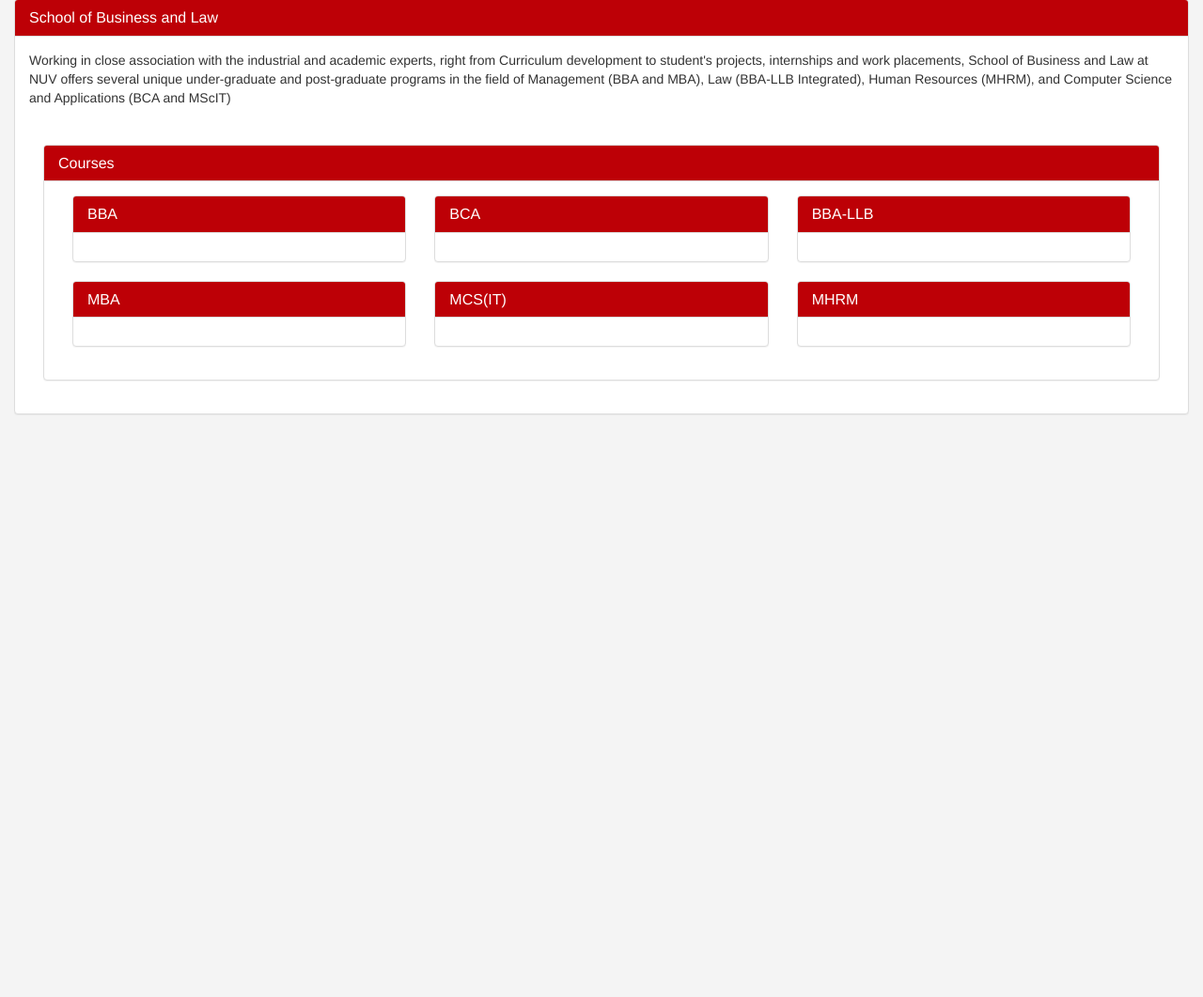
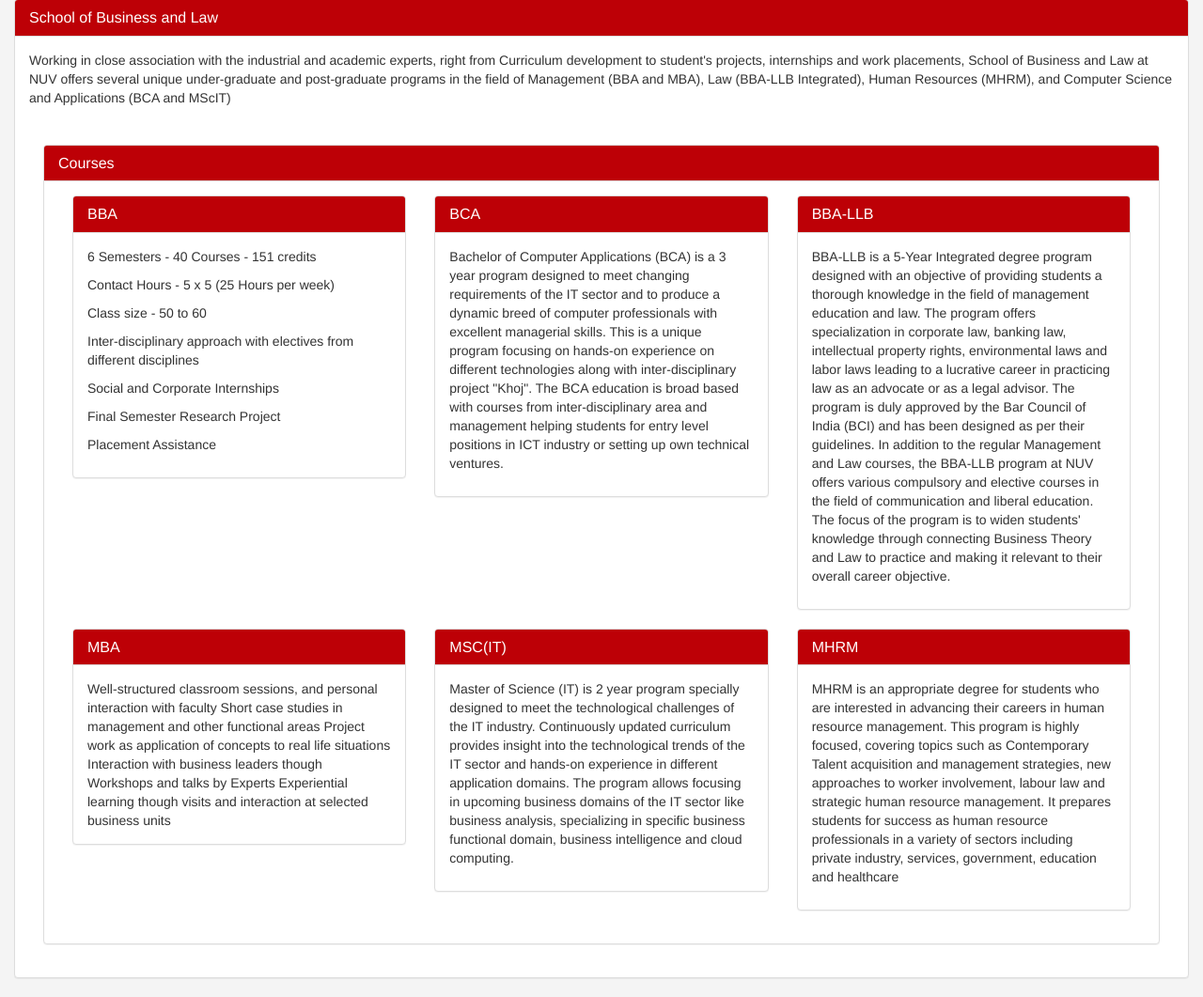
Before and after one commit to krishc17/Admission, a PHP site: page /sbl.php in a window 1280 px wide. Shown: the part 124-1185 px from the top of the page at 94% size. Before the commit the page ends 565 px from the top, so only its background shows below. Run offline with PHP 8.4, Linux system fonts and the light colour scheme; some libraries are stand-ins or nearby versions.

Commit message:
content
added content for SBL and beautified the code

```diff
--- a/sbl.php
+++ b/sbl.php
@@ -27,7 +27,13 @@
                                             <h3 class="panel-title"> BBA </h3>
                                         </div>
                                         <div class="panel-body">
-                                            <!-- content -->
+                                            <p>6 Semesters - 40 Courses - 151 credits</p>
+                                            <p>Contact Hours - 5 x 5 (25 Hours per week)</p>
+                                            <p>Class size - 50 to 60</p>
+                                            <p>Inter-disciplinary approach with electives from different disciplines</p>
+                                            <p>Social and Corporate Internships</p>
+                                            <p>Final Semester Research Project</p>
+                                            <p>Placement Assistance</p>
                                         </div>
                                     </div>
                                 </div>
@@ -38,7 +44,7 @@
                                             <h3 class="panel-title"> BCA </h3>
                                         </div>
                                         <div class="panel-body">
-                                            <!-- content -->
+                                            <p>Bachelor of Computer Applications (BCA) is a 3 year program designed to meet changing requirements of the IT sector and to produce a dynamic breed of computer professionals with excellent managerial skills. This is a unique program focusing on hands-on experience on different technologies along with inter-disciplinary project "Khoj". The BCA education is broad based with courses from inter-disciplinary area and management helping students for entry level positions in ICT industry or setting up own technical ventures.</p>
                                         </div>
                                     </div>
                                 </div>
@@ -49,7 +55,9 @@
                                             <h3 class="panel-title"> BBA-LLB </h3>
                                         </div>
                                         <div class="panel-body">
-                                            <!-- content -->
+                                            <p>
+                                                BBA-LLB is a 5-Year Integrated degree program designed with an objective of providing students a thorough knowledge in the field of management education and law. The program offers specialization in corporate law, banking law, intellectual property rights, environmental laws and labor laws leading to a lucrative career in practicing law as an advocate or as a legal advisor. The program is duly approved by the Bar Council of India (BCI) and has been designed as per their guidelines. In addition to the regular Management and Law courses, the BBA-LLB program at NUV offers various compulsory and elective courses in the field of communication and liberal education. The focus of the program is to widen students' knowledge through connecting Business Theory and Law to practice and making it relevant to their overall career objective.
+                                            </p>
                                         </div>
                                     </div>
                                 </div>
@@ -60,7 +68,7 @@
                                             <h3 class="panel-title"> MBA </h3>
                                         </div>
                                         <div class="panel-body">
-                                            <!-- content -->
+                                            Well-structured classroom sessions, and personal interaction with faculty Short case studies in management and other functional areas Project work as application of concepts to real life situations Interaction with business leaders though Workshops and talks by Experts Experiential learning though visits and interaction at selected business units
                                         </div>
                                     </div>
                                 </div>
@@ -68,10 +76,12 @@
                                 <div class="col-md-4">
                                     <div class="panel panel-default">
                                         <div class="panel-heading main-color-bg">
-                                            <h3 class="panel-title"> MCS(IT) </h3>
+                                            <h3 class="panel-title"> MSC(IT) </h3>
                                         </div>
                                         <div class="panel-body">
-                                            <!-- content -->
+                                            <p>
+                                                Master of Science (IT) is 2 year program specially designed to meet the technological challenges of the IT industry. Continuously updated curriculum provides insight into the technological trends of the IT sector and hands-on experience in different application domains. The program allows focusing in upcoming business domains of the IT sector like business analysis, specializing in specific business functional domain, business intelligence and cloud computing.
+                                            </p>
                                         </div>
                                     </div>
                                 </div>
@@ -82,7 +92,9 @@
                                             <h3 class="panel-title"> MHRM </h3>
                                         </div>
                                         <div class="panel-body">
-                                            <!-- content -->
+                                            <p>
+                                                MHRM is an appropriate degree for students who are interested in advancing their careers in human resource management. This program is highly focused, covering topics such as Contemporary Talent acquisition and management strategies, new approaches to worker involvement, labour law and strategic human resource management. It prepares students for success as human resource professionals in a variety of sectors including private industry, services, government, education and healthcare
+                                            </p>
                                         </div>
                                     </div>
                                 </div>
```
